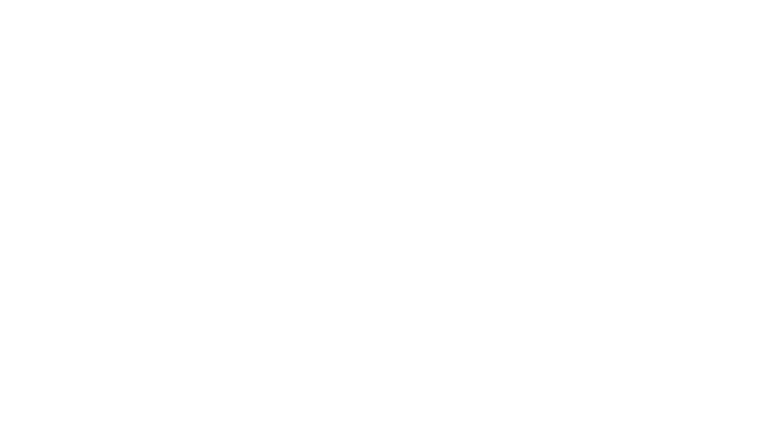
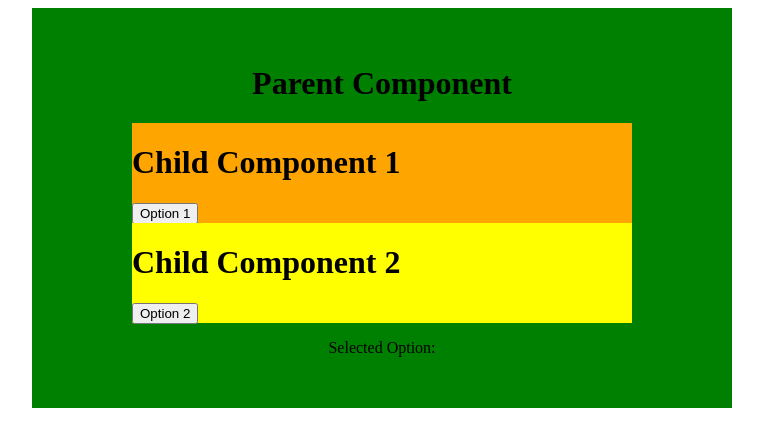
Before and after one commit to acciojob/lift-state-up-3-aashxs, a React app: page / in a window 1280 px wide. Shown: the whole page, without its empty margins (258-1021 px from the left). Built offline with nearby package versions, Linux system fonts and the light colour scheme.

Commit message:
intialCommit

```diff
--- a/src/components/App.js
+++ b/src/components/App.js
@@ -1,11 +1,30 @@
 
-import React from "react";
+import React, { useState } from "react";
 import './../styles/App.css';
+import ChildComponent1 from "./ChildComponent1";
+import ChildComponent2 from "./ChildComponent2";
 
 const App = () => {
+  const[selectedOption,setOption]=useState("")
+
+  function option(a){
+    if (a==1){setOption("Option 1")}
+    else{setOption("Option 2")}
+  }
   return (
-    <div>
-        {/* Do not remove the main div */}
+    <div style={{
+      width:"700px",
+      height:"400px",
+      background:"green",
+      display:"flex",
+      flexDirection:"column",
+      justifyContent:"center",
+      alignItems:"center"
+    }} className="parent">
+      <h1>Parent Component</h1>
+        <ChildComponent1 intial={selectedOption} final={option}/>
+        <ChildComponent2 intial={selectedOption} final={option} />
+        <p>Selected Option:{selectedOption}</p>
     </div>
   )
 }
--- /dev/null
+++ b/src/components/ChildComponent1.js
@@ -0,0 +1,16 @@
+import React from 'react'
+
+const ChildComponent1 = (props) => {
+  return (
+    <div style={{
+        width:"500px",
+        height:"100px",
+        background:"orange"
+    }}>
+        <h1>Child Component 1</h1>
+        <button key={1} onClick={()=>props.final(1)}>Option 1</button>
+    </div>
+  )
+}
+
+export default ChildComponent1
--- /dev/null
+++ b/src/components/ChildComponent2.js
@@ -0,0 +1,16 @@
+import React from 'react'
+
+const ChildComponent2 = (props) => {
+  return (
+    <div style={{
+        width:"500px",
+        height:"100px",
+        background:"yellow"
+    }}>
+        <h1>Child Component 2</h1>
+        <button key={2} onClick={()=>props.final(2)}>Option 2</button>
+    </div>
+  )
+}
+
+export default ChildComponent2
--- a/src/index.html
+++ b/src/index.html
@@ -7,6 +7,6 @@
 <title>React Boilerplate</title>
 </head>
 <body>
-<div id="root">
+<div style="display: flex; justify-content: center; align-items: center;" id="root">
 </div>
 </html>
```
Also changed, not shown: 1 other file.
